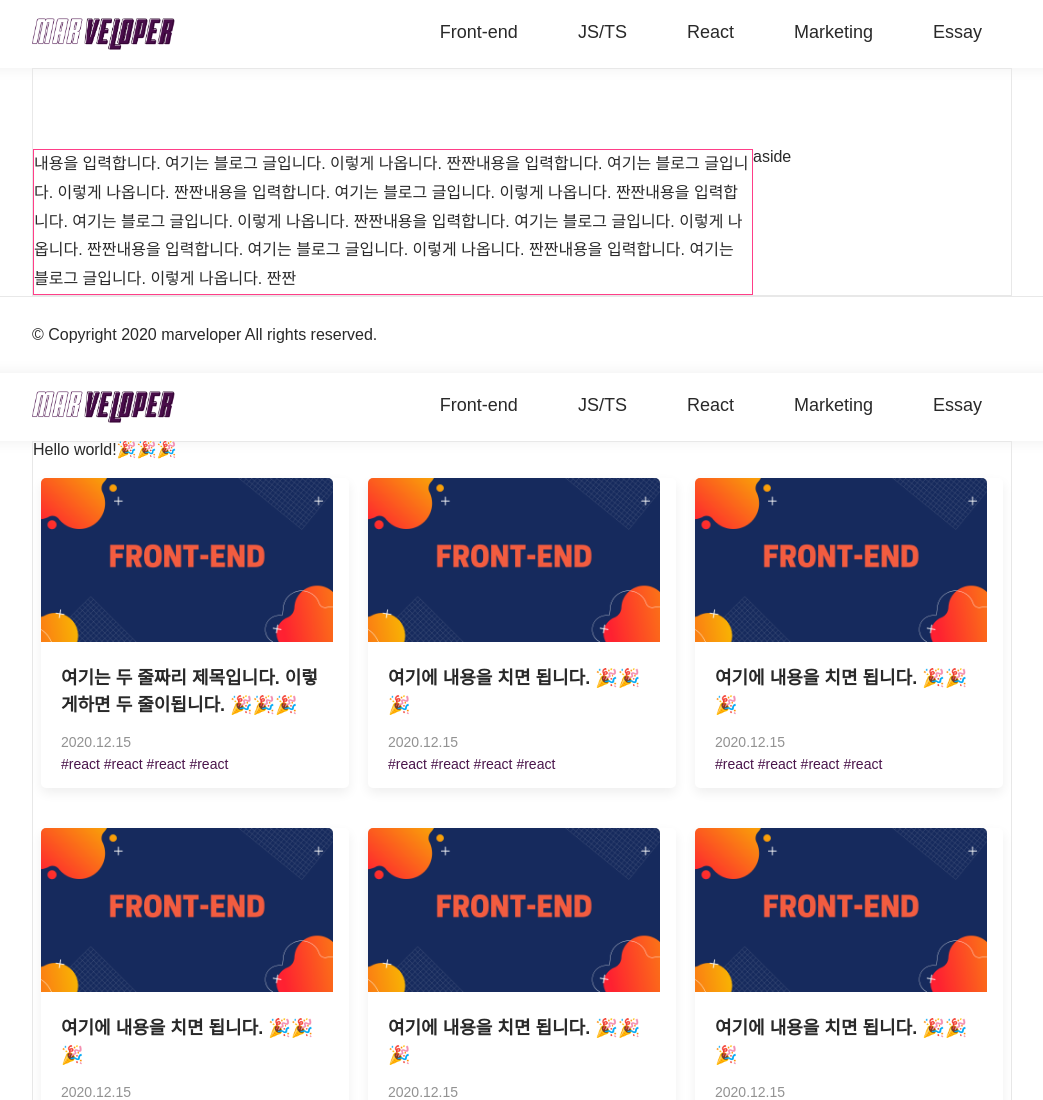
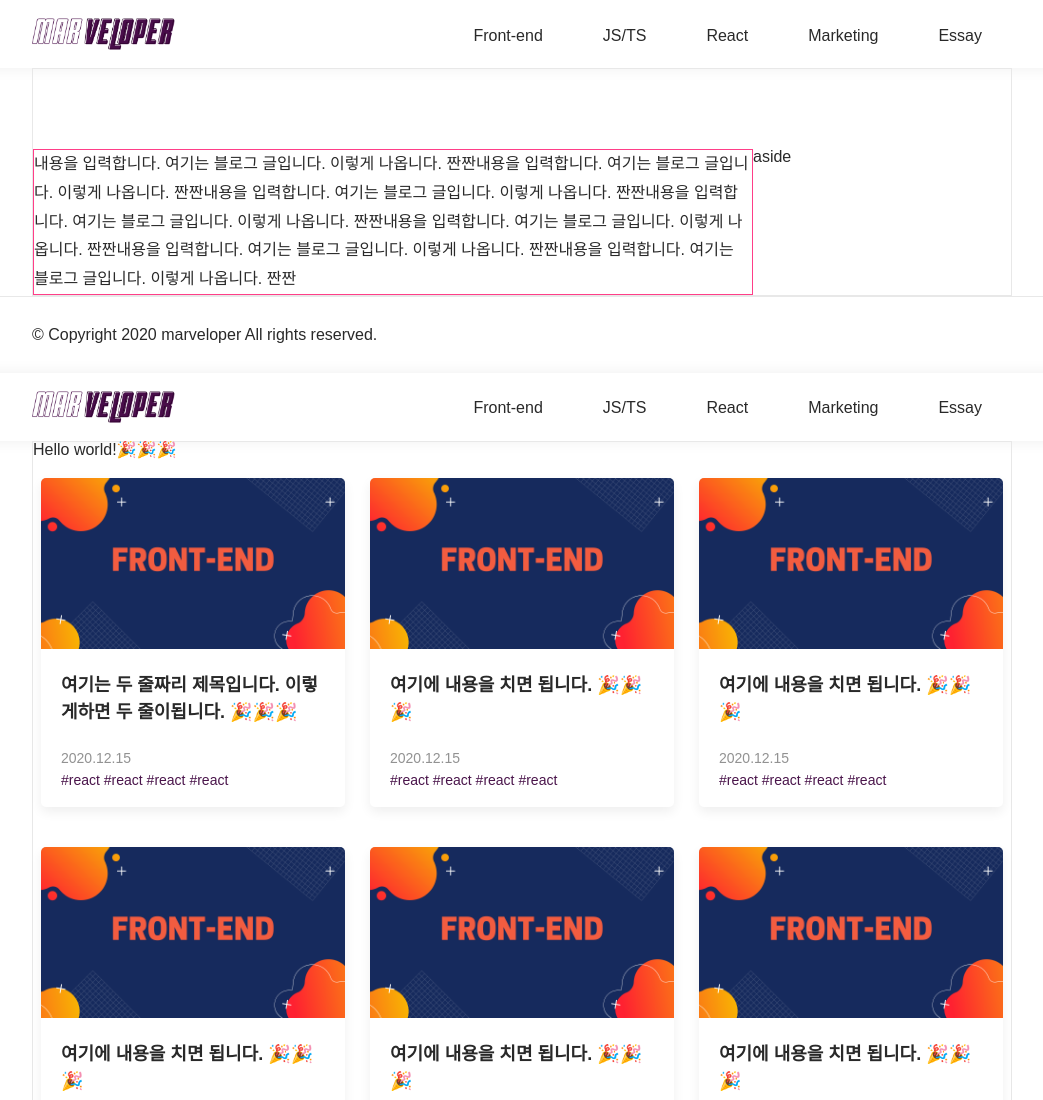
Before and after one commit to marvelopers/marvelopers.github.io, a Gatsby site: page / in a window 1280 px wide. Shown: the top 1100 px of the page, without its empty margins (118-1161 px from the left). Built offline with nearby package versions, Linux system fonts and the light colour scheme; Gatsby itself is replaced by a stand-in of ours.

Commit message:
Fix Header & Layout

```diff
--- a/src/components/header/Header.jsx
+++ b/src/components/header/Header.jsx
@@ -41,6 +41,7 @@ const StyleHeader = styled.header`
     /* border: 1px solid #E8E8E8; */
     display: flex;
     justify-content: space-between;
+    align-items: center;
     margin: 0 auto;
     max-width: calc(1020px - (20px * 2));
   }
@@ -55,7 +56,7 @@ const StyleHeader = styled.header`
   }
 
   li{
-    font-size: 18px;
+    font-size: 16px;
     margin: 0px 20px;
     padding: 5px 10px;
   }
--- a/src/components/thumbnail/index.jsx
+++ b/src/components/thumbnail/index.jsx
@@ -9,7 +9,6 @@ const Thumbnail = ({ slug, title }) => {
   return (
     <StyleLi>
       <Link to={slug}>
-        {/* <div className="img"></div> */}
         <img src={front} alt="" className="img" />
         <div className="info">
           <h2 className="title">{title}</h2>
@@ -24,15 +23,16 @@ const Thumbnail = ({ slug, title }) => {
 export default Thumbnail;
 
 const StyleLi = styled.li`
-  width: 308px;
-  height: 310px;
+  width: 304px;
+  height: 329px;
   border-radius: 5px;
   box-shadow: rgba(0, 0, 0, 0.068) 0px 5px 12px;
   margin: 20px 8px;
   .img{
     border-top-left-radius :5px;
     border-top-right-radius :5px;
-    height: 164px;
+    /* height: 164px; */
+    width: 304px;
     background : #e8e8e8;
   }
   .info{
```
